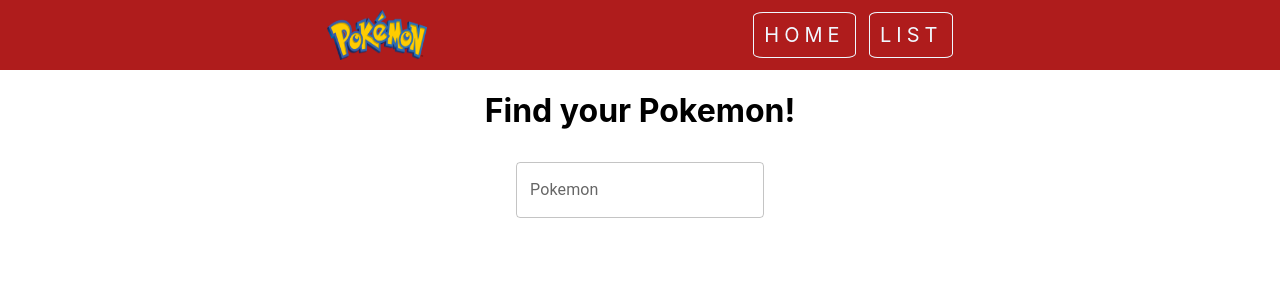
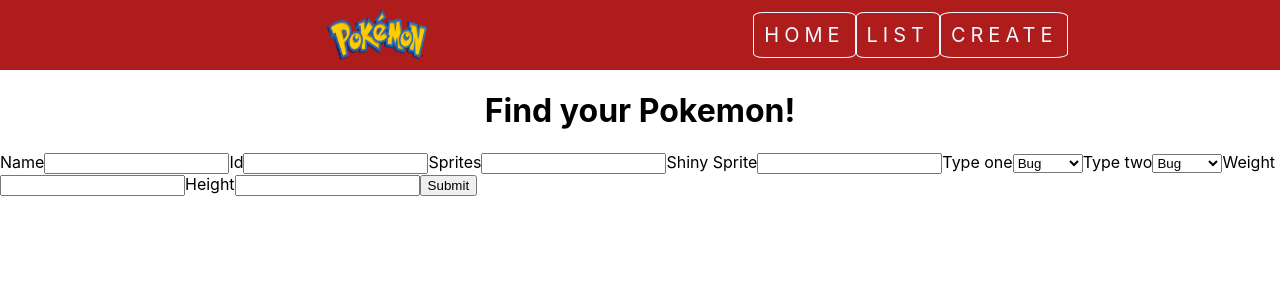
Before and after one commit to Alenriquez96/Poke-App-React--II-, a React (Create React App) app: page /new in a window 1280 px wide. Shown: the top 300 px of the page. Built offline with nearby package versions, Linux system fonts and the light colour scheme.

Commit message:
add routes

```diff
--- a/src/App.js
+++ b/src/App.js
@@ -2,12 +2,42 @@ import './App.css';
 import Main from "./components/Main";
 import Header from "./components/Header"
 import { BrowserRouter } from 'react-router-dom';
+import { pokeContext } from './context/pokeContext';
+import React, {useState} from "react";
 
 function App() {
+  const [pokes, setPokes] = useState([]);
+  const [newPokemon, setNewPokemon] = useState([]);
+
+
+  const createNew = (newPoke) =>{
+    setNewPokemon([...newPokemon,newPoke]);
+  }
+
+  const set = (pokemon) =>{
+    if (newPokemon.length ===0) {
+      setPokes(pokemon)
+    }else{
+      setPokes([...pokemon, ...newPokemon])
+    }
+  }
+
+
+
+  const pokeObj = {
+    set,
+    pokes,
+    createNew,
+    newPokemon
+  }
+
   return (
     <BrowserRouter>
       <Header/>
-      <Main/>
+      {/* Para pasar por props en el context se debe llamar value */}
+        <pokeContext.Provider value={pokeObj}>
+          <Main/>
+        </pokeContext.Provider>
     </BrowserRouter>
   )
 }
--- a/src/components/Header/Nav/Nav.jsx
+++ b/src/components/Header/Nav/Nav.jsx
@@ -8,6 +8,7 @@ function Nav () {
     <nav>
       <Link to="/" className="nav__element">HOME</Link>
       <Link to="/list" className="nav__element">LIST</Link>
+      <Link to="/new" className="nav__element">CREATE</Link>
     </nav>
     )
 
--- a/src/components/Main/Form/Card/Card.jsx
+++ b/src/components/Main/Form/Card/Card.jsx
@@ -21,6 +21,7 @@ function CardPoke(props) {
           }</Typography>
           <img src={poke.sprites.front_default} alt="Default form" />
           <img src={poke.sprites.front_shiny} alt="Shiny form" />
+          <Typography>Id:{poke.id}</Typography>
           <div> Types:
             {
             poke.types.map(type=>{return <p>{type.type.name}</p>})
--- a/src/components/Main/Form/Form.jsx
+++ b/src/components/Main/Form/Form.jsx
@@ -1,22 +1,30 @@
-import React, { useEffect, useState } from 'react';
+import React, { useEffect, useState,useContext } from 'react';
 import "./Form.css"
 import axios from "axios";
 import CardPoke from "./Card";
 import { v4 as uuidv4 } from 'uuid';
 import TextField from '@mui/material/TextField';
 import ListaPokemon from "./ListaPokemon";
-// import { BrowserRouter } from 'react-router-dom';
-import { Route, Routes } from 'react-router-dom';
+
 import { useDebounce } from "use-debounce";
+import Alert from '@mui/material/Alert';
+import Stack from '@mui/material/Stack';
+import {pokeContext} from "../../../context/pokeContext.js"
 
 
 
 function Form() {
 
+  const {set, pokes} = useContext(pokeContext);
+  console.log(pokes);
+
+
   const [pokemons, setPokemons] = useState([]);
   const [lastPokemon, setOnePoke] = useState([]);
   const [input, setInput] = useState("");
   const [debouncedInput] = useDebounce(input, 1500);
+
+  const [notFound, setNotFound]=useState(false);
 
 
 
@@ -24,17 +32,18 @@ function Form() {
     () => {
       const getPokemons = async () => {
         try {
-          if (debouncedInput.length > 0 && pokemons.every(poke=>poke.name.toLowerCase() !==debouncedInput.toLowerCase())) {
+          if (debouncedInput.length > 0 && pokes.every(poke=>poke.name !== debouncedInput)) {
             const resp = await axios.get(`https://pokeapi.co/api/v2/pokemon/${debouncedInput.toLowerCase()}`);
             const data = await resp.data;
             setPokemons([...pokemons,data]);
             setOnePoke(data);
-            console.log(lastPokemon);
+            setNotFound(false)
+            set([...pokemons, data]);
           }
         } catch (error) {
           console.log(error);
           if(error.code==='ERR_BAD_REQUEST'){
-            setTimeout(function(){alert('Pokemon not found!')},1000);
+            setTimeout(function(){setNotFound(true)},1000);
           }
         }
       };
@@ -50,21 +59,20 @@ function Form() {
     console.log(input);
   };
 
-  function handleSubmit(event){
-    event.preventDefault();
-  }
-
+  // function handleSubmit(event){
+  //   event.preventDefault();
+  // }
 
 
     return (
       <section>
-        <form className='formPoke' onSubmit={handleSubmit}>
+        {/* <form className='formPoke' onSubmit={handleSubmit}> */}
           <TextField id="outlined-basic" label="Pokemon" variant="outlined" name="name" onChange={handleChange}/>
-        </form>
-        <Routes>
-          <Route element={lastPokemon.length !== 0?<CardPoke key={uuidv4()} poke={lastPokemon}/>:""} path="/"/>
-          <Route element={pokemons.length !== 0?pokemons.map((pokemon)=><ListaPokemon key={uuidv4()} poke={pokemon}/>): ""} path="/list"/>
-        </Routes>
+        {/* </form> */}
+        {notFound?  <Stack sx={{ width: '100%' }} spacing={2}><Alert severity="error">Sorry! The Pokemon was not found!</Alert></Stack>:""}
+        {lastPokemon.length !== 0?<CardPoke key={uuidv4()} poke={lastPokemon}/>:""}
+          {/* <Route element={pokes.length !== 0?pokes.map((pokemon)=><ListaPokemon key={uuidv4()} poke={pokemon}/>): ""} path="/list"/> */}
+          {/* <Route element={<New/>} path="/new"/> */}
       </section>
     )
 
--- a/src/components/Main/Form/ListaPokemon/ListaPokemon.jsx
+++ b/src/components/Main/ListaPokemon/ListaPokemon.jsx
@@ -12,6 +12,7 @@ function ListaPokemon (props) {
           <Typography>{(poke.name).charAt(0).toUpperCase()+(poke.name).slice(1)}</Typography>
           <img src={poke.sprites.front_default} alt="Default form" />
           <img src={poke.sprites.front_shiny} alt="Shiny form" />
+          <Typography>Id:{poke.id}</Typography>
           <div> Types:
             {
             poke.types.map(type=>{return <p>{type.type.name}</p>})
--- a/src/components/Main/Main.jsx
+++ b/src/components/Main/Main.jsx
@@ -1,14 +1,24 @@
-import React from "react";
-import Form from "./Form"
+import React,{useContext  } from "react";
+import Form from "./Form";
+import { Route, Routes } from 'react-router-dom';
+import NewPoke from "./New/New";
+import { v4 as uuidv4 } from 'uuid';
+import ListaPokemon from "./Form/ListaPokemon";
+import {pokeContext} from "../../context/pokeContext.js"
 
 
 
 
 function Main() {
+  const {pokes} = useContext(pokeContext);
     return (
       <main>
         <h1>Find your Pokemon!</h1>
-        <Form/>
+          <Routes>
+            <Route element={<Form/>} path="/"/>
+            <Route element={<NewPoke/>} path="/new"/>
+            <Route element={pokes.length !== 0?pokes.map((pokemon)=><ListaPokemon key={uuidv4()} poke={pokemon}/>): ""} path="/list"/>
+          </Routes>
       </main>
     )
 }
--- a/src/components/Main/New/New.jsx
+++ b/src/components/Main/New/New.jsx
@@ -1,9 +1,103 @@
-import React, { Component } from "react";
+import React, { useContext,useState } from "react";
+import {pokeContext} from "../../../context/pokeContext"
+import "./New.css";
+import Alert from '@mui/material/Alert';
+import Stack from '@mui/material/Stack';
 
-class New extends Component {
-  render() {
-    return <div>New</div>;
+function New() {
+  const {createNew} = useContext(pokeContext)
+  const [notFull, setNotFull]= useState(false)
+
+  const handleSubmit = (e) =>{
+    e.preventDefault();
+    const name = e.target.name.value;
+    const sprite = e.target.sprite.value;
+    const shinySprite = e.target.shinySprite.value;
+    const sprites = {
+      front_default: sprite,
+      front_shiny:shinySprite
+    }
+    const t1 = e.target.t1.value;
+    const t2 = e.target.t2.value;
+    const types = [{type:{name:t1}},{type:{name:t2}}]
+    const weight = e.target.weight.value;
+    const height = e.target.height.value;
+
+    const pokeObj = {name,sprites,types,weight,height};
+
+    const objLength = Object.values(pokeObj)
+    console.log(objLength);
+
+    if (objLength.every(e=>e!=="")) {
+      console.log("Entra en el if");
+      createNew(pokeObj)
+      setNotFull(false)
+    } else{
+      console.log("No entra en el if");
+      setNotFull(true)
+    }
   }
+
+    return (
+      <form onSubmit={handleSubmit}>
+        <label>Name</label>
+        <input type="text" name="id" required minLenght="3"/>
+        <label>Id</label>
+        <input type="number" name="name" required/>
+        <label>Sprites</label>
+        <input type="text" name="sprite" required/>
+        <label>Shiny Sprite</label>
+        <input type="text" name="shinySprite"/>
+        <label>Type one</label>
+        <select name="t1" required>
+          <option value="bug">Bug</option>
+          <option value="dark">Dark</option>
+          <option value="dragon">Dragon</option>
+          <option value="electric">Electric</option>
+          <option value="fairy">Fairy</option>
+          <option value="fighting">Fighting</option>
+          <option value="fire">Fire</option>
+          <option value="flying">Flying</option>
+          <option value="ghost">Ghost</option>
+          <option value="grass">Grass</option>
+          <option value="ground">Ground</option>
+          <option value="ice">Ice</option>
+          <option value="normal">Normal</option>
+          <option value="poison">Poison</option>
+          <option value="psychic">Psychic</option>
+          <option value="rock">Rock</option>
+          <option value="steel">Steel</option>
+          <option value="water">Water</option>
+        </select>
+        <label>Type two</label>
+        <select name="t2">
+          <option value="bug">Bug</option>
+          <option value="dark">Dark</option>
+          <option value="dragon">Dragon</option>
+          <option value="electric">Electric</option>
+          <option value="fairy">Fairy</option>
+          <option value="fighting">Fighting</option>
+          <option value="fire">Fire</option>
+          <option value="flying">Flying</option>
+          <option value="ghost">Ghost</option>
+          <option value="grass">Grass</option>
+          <option value="ground">Ground</option>
+          <option value="ice">Ice</option>
+          <option value="normal">Normal</option>
+          <option value="poison">Poison</option>
+          <option value="psychic">Psychic</option>
+          <option value="rock">Rock</option>
+          <option value="steel">Steel</option>
+          <option value="water">Water</option>
+        </select>
+        <label>Weight</label>
+        <input type="number" name="weight"/>
+        <label>Height</label>
+        <input type="number" name="height"/>
+        <button type="submit">Submit</button>
+        {notFull?<Stack sx={{ width: '100%' }} spacing={2}><Alert severity="error">Sorry! You must complete all the fields!</Alert></Stack>:""}
+      </form>
+    )
 }
 
 export default New;
--- /dev/null
+++ b/src/context/pokeContext.js
@@ -0,0 +1,5 @@
+import React from 'react';
+
+const pokeContext = React.createContext();
+
+export { pokeContext };
```
Also changed, not shown: src/components/Main/ListaPokemon/ListaPokemon.css (added), src/components/Main/ListaPokemon/index.js (renamed from src/components/Main/Form/ListaPokemon/index.js), 1 other file (tests, documents, lock files or other folders).
